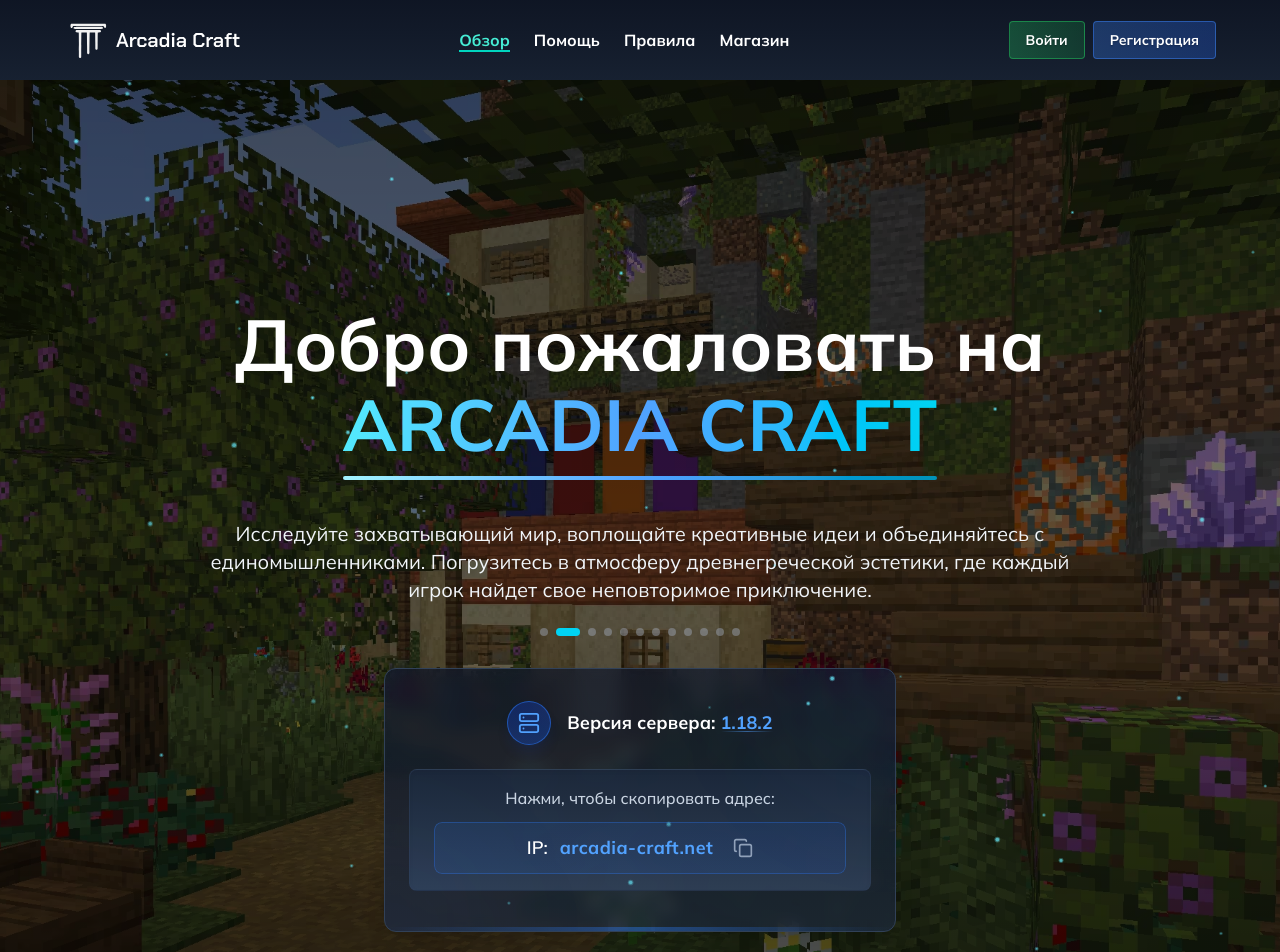
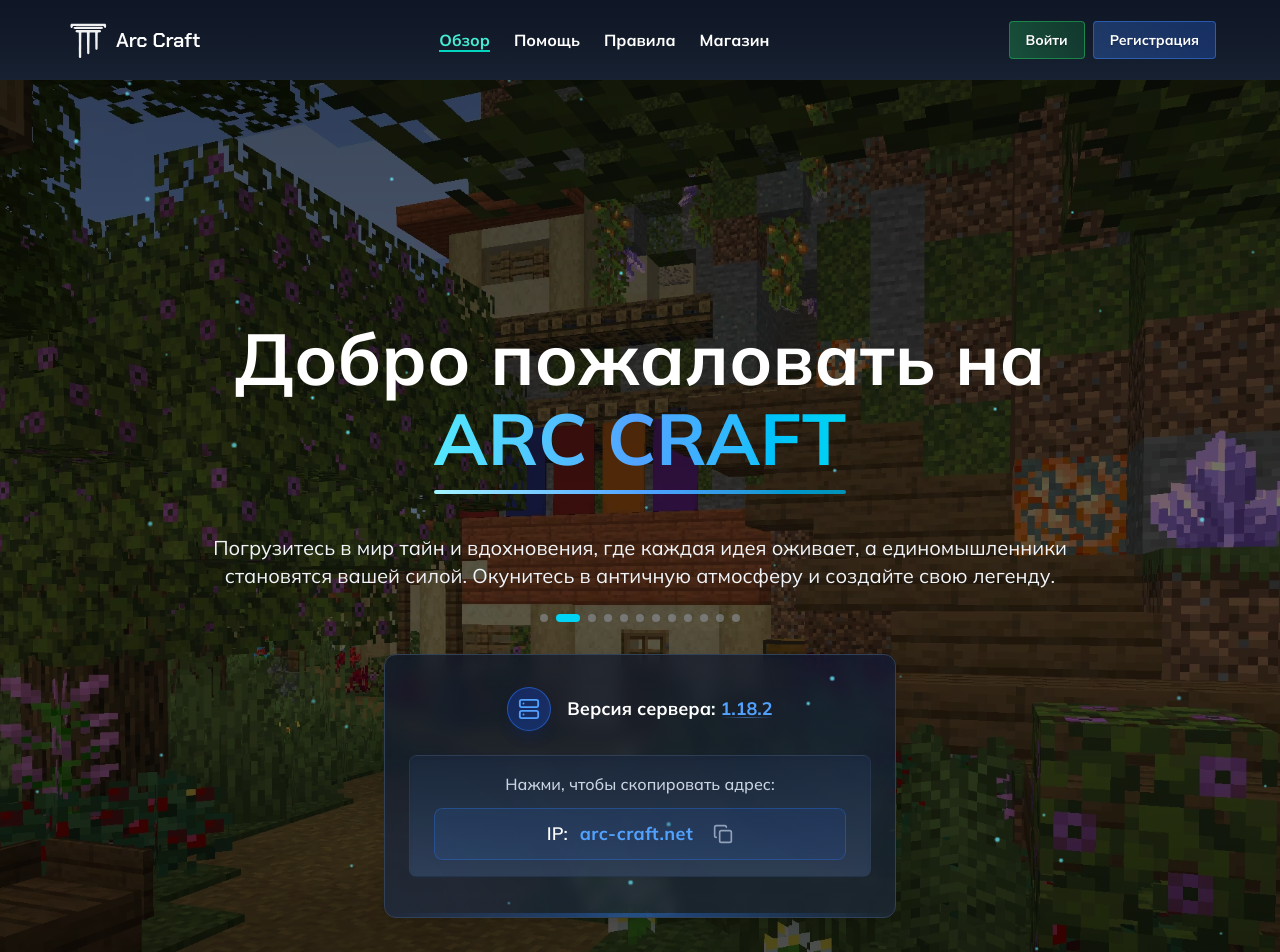
Before and after one commit to odeindev/arc-next, a Next.js app: page / in a window 1280 px wide. Shown: the top 952 px of the page. Built offline with nearby package versions, Linux system fonts and the light colour scheme.

Commit message:
refactor: minor edits to the title and README.md

```diff
--- a/components/shared/footer.tsx
+++ b/components/shared/footer.tsx
@@ -25,7 +25,7 @@ export const Footer: React.FC<FooterProps> = ({ className }) => {
                 />
               </div>
               <span className='font-[Chakra_Petch] text-white font-semibold text-xl md:text-2xl transition-all duration-300 group-hover:text-teal-400'>
-                Arcadia Craft
+                Arc Craft
               </span>
             </Link>
           </div>
@@ -59,7 +59,7 @@ export const Footer: React.FC<FooterProps> = ({ className }) => {
           <p className='text-gray-300 text-sm'>
             © {new Date().getFullYear()}
             <Link href='/' className='inline-block ml-1 text-white font-medium hover:text-teal-400 transition-colors duration-300'>
-              Arcadia Craft™.
+              Arc Craft™.
             </Link>
             <span className='text-gray-400'> Все права защищены.</span>
           </p>
--- a/components/shared/header.tsx
+++ b/components/shared/header.tsx
@@ -144,7 +144,7 @@ export const Header: React.FC<HeaderProps> = ({ className }) => {
                 />
               </div>
               <h1 className="font-[Chakra_Petch] text-white font-semibold text-xl hidden sm:block transition-all duration-300 group-hover:text-teal-300">
-                Arcadia Craft
+                Arc Craft
               </h1>
             </Link>
 
--- a/components/widgets/hero/ui/hero-section.tsx
+++ b/components/widgets/hero/ui/hero-section.tsx
@@ -16,7 +16,7 @@ import { GALLERY_IMAGES_AVIF } from '@/public/images/index';
 export const HeroSection = ({
   className,
   serverVersion = '1.18.2',
-  serverIp = 'arcadia-craft.net',
+  serverIp = 'arc-craft.net',
 }: HeroProps) => {
   const [copied, setCopied] = useState(false);
   const [scrollY, setScrollY] = useState(0);
@@ -168,7 +168,7 @@ export const HeroSection = ({
         'relative w-full h-[1080px] min-h-screen overflow-hidden',
         className
       )}
-      aria-label="Главная секция Arcadia Craft"
+      aria-label="Главная секция Arc Craft"
     >
       {/* Фоновое изображение с параллакс-эффектом */}
       <div
@@ -199,7 +199,7 @@ export const HeroSection = ({
               <div className="relative inline-block">
                 <h1 className="font-bold text-4xl md:text-5xl lg:text-6xl xl:text-7xl mb-4 text-white font-chakra-petch">
                   <span className="bg-gradient-to-r from-cyan-300 via-blue-400 to-cyan-400 text-transparent bg-clip-text">
-                    ARCADIA CRAFT
+                    ARC CRAFT
                   </span>
                 </h1>
                 {/* Декоративная линия под названием */}
@@ -214,8 +214,8 @@ export const HeroSection = ({
                 isVisible ? "opacity-100 transform translate-y-0" : "opacity-0 transform translate-y-10"
               )}
             >
-              Исследуйте захватывающий мир, воплощайте креативные идеи и объединяйтесь с единомышленниками.
-              Погрузитесь в атмосферу древнегреческой эстетики, где каждый игрок найдет свое неповторимое приключение.
+             Погрузитесь в мир тайн и вдохновения, где каждая идея оживает, а единомышленники становятся вашей силой.
+             Окунитесь в античную атмосферу и создайте свою легенду.
             </p>
 
             {/* Индикаторы карусели */}
```
Also changed, not shown: 1 other file (tests, documents, lock files or other folders).
